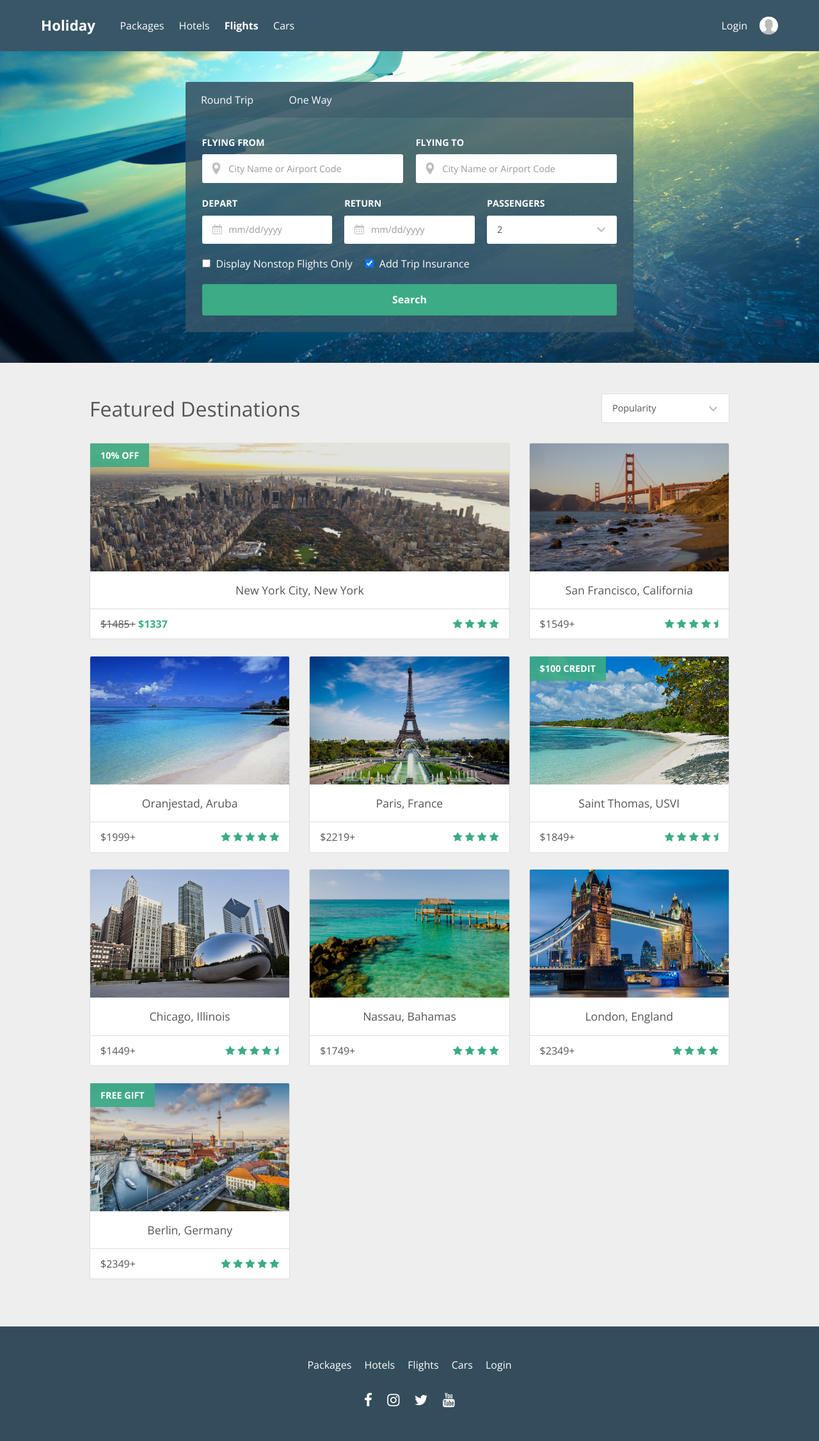
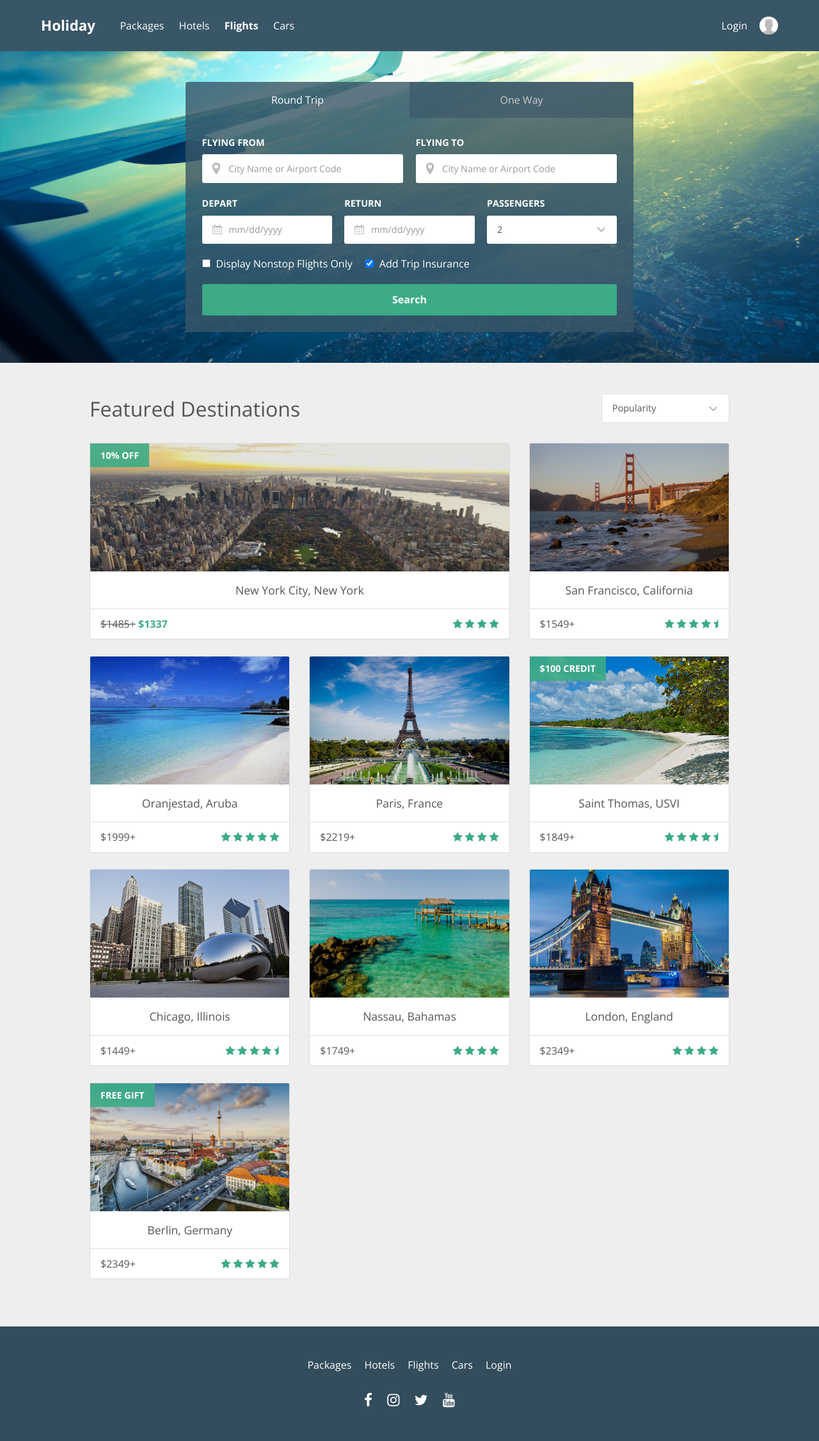
Before and after one commit to Treydor/holiday, a Jekyll site: the page built from index.html, in a window 1280 px wide. Shown: the whole page at 64% size. Built offline with Jekyll 4.4.1, drawn with Linux system fonts in a browser that asks for light colours; nearby versions of some CDN libraries.

Commit message:
Adds large tabs to desktop, adjusts colors

```diff
--- a/assets/stylesheets/components/_flight-selection.scss
+++ b/assets/stylesheets/components/_flight-selection.scss
@@ -10,8 +10,7 @@
 }
 
 .flight-table__header {
-  @include background-opacity($primary, 0.9);
-  overflow: hidden;
+  @include background-opacity($primary, 0.8);
   width: 100%;
 }
 
@@ -30,8 +29,11 @@
 .flight-type__item {
   float: left;
   width: 50%;
+}
 
-  @media #{$medium} { width: 130px; }
+.flight-type__item:last-of-type {
+  @include background-opacity($primary, 0.6);
+  color: $medium-gray;
 }
 
 .flight-type__link {
@@ -40,11 +42,6 @@
   padding: 1rem 0;
   text-align: center;
   width: 100%;
-}
-
-.flight-type__link:hover, .flight-type__link--current {
-  @include background-opacity($primary, 0.6);
-  text-decoration: none;
 
   &:hover { text-decoration: none; }
 }
```
